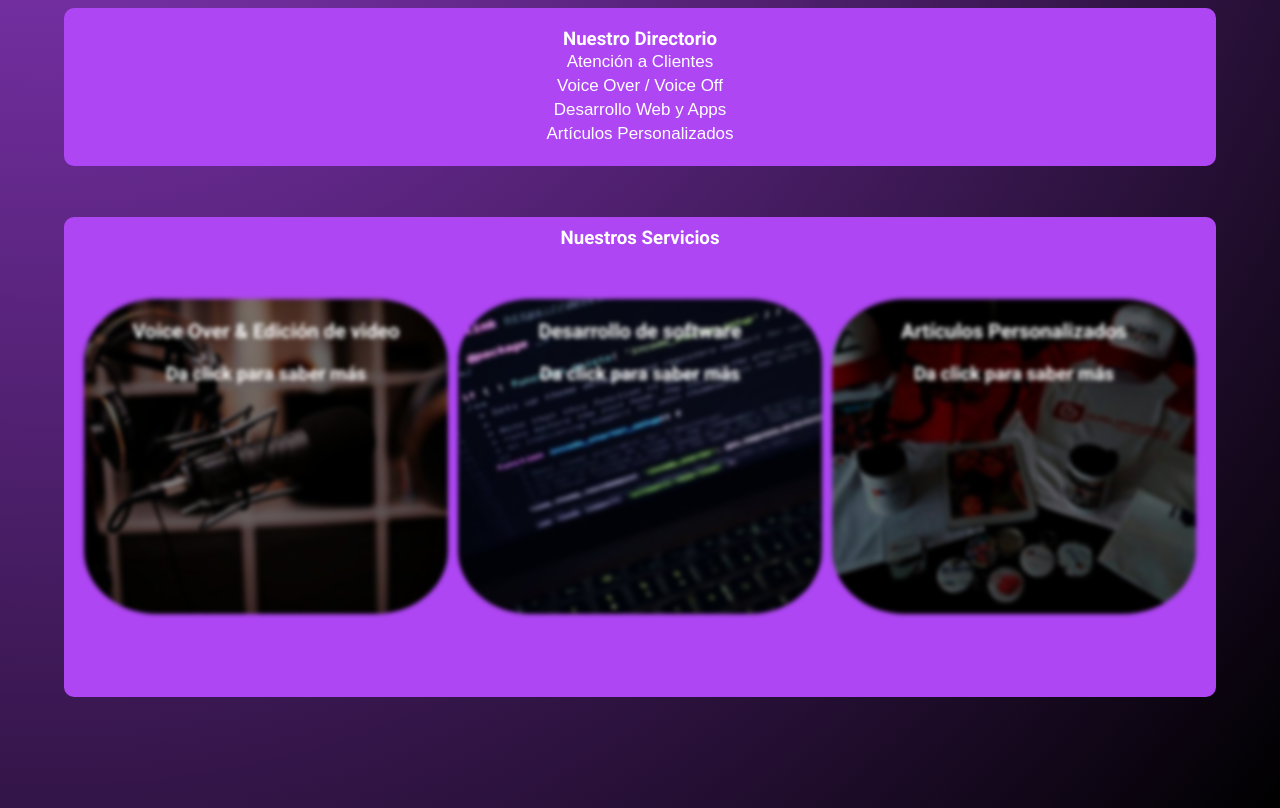
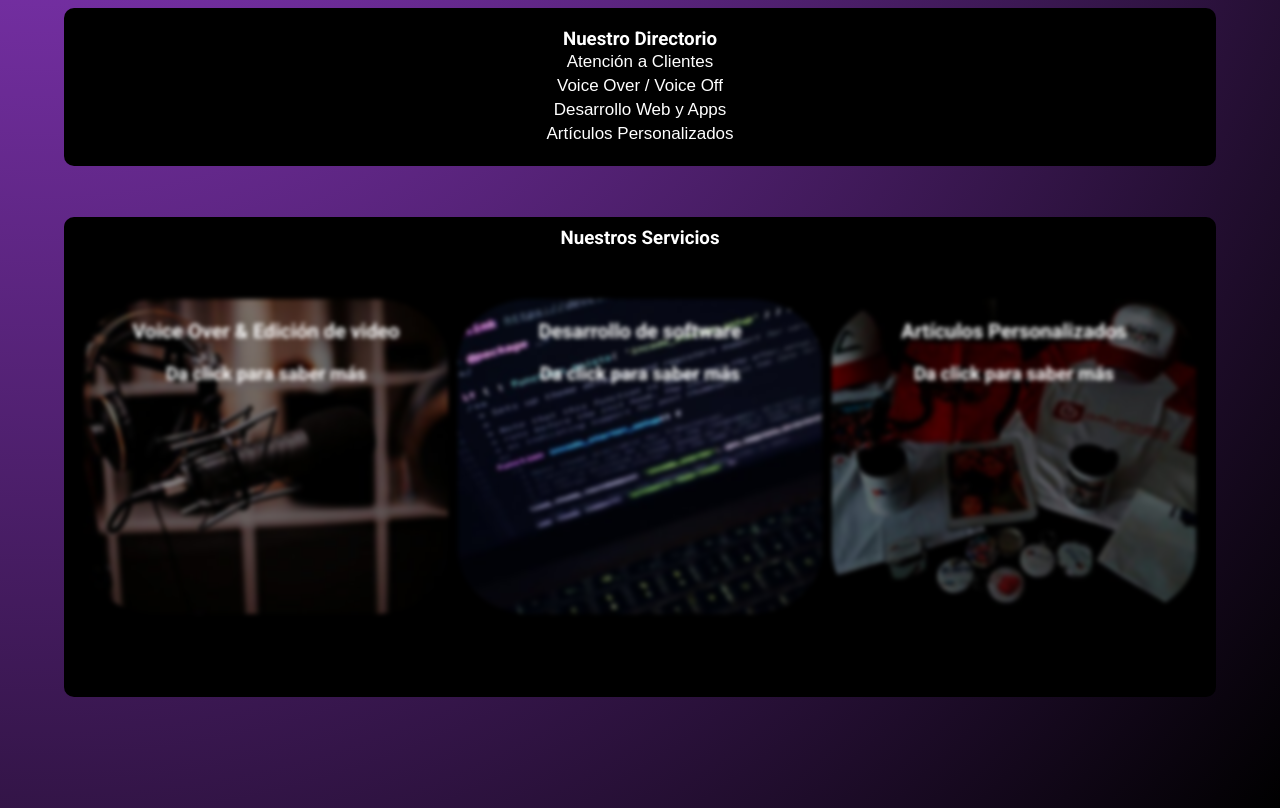
Before and after one commit to BarrasDesigns/VCARD_BarrasDesigns, a plain HTML site: page index.html in a window 1280 px wide. Shown: the part 794-1602 px from the top of the page. Drawn offline with Linux system fonts and the light colour scheme.

Commit message:
Cambio de color en menus

```diff
--- a/assets/styles/styles.css
+++ b/assets/styles/styles.css
@@ -2,6 +2,7 @@
 
 :root {
   --backgroundColor: #ae46f3;
+  --backgroundColorSections: black;
   --backgroundColor1: #262ee4;
   --colorNegro: black;
   --colorBlanco: white;
@@ -124,7 +125,7 @@ h3 {
 /* MODAL */
 /* DIRECTORIO */
 .wrapper--directorio {
-  background: var(--backgroundColor);
+  background: var(--backgroundColorSections);
   border-radius: 10px;
   padding: 10px;
 }
@@ -215,7 +216,7 @@ h3 {
 /* SERVICIOS */
 
 .wrapper--servicios {
-  background: var(--backgroundColor);
+  background: var(--backgroundColorSections);
   border-radius: 10px;
   padding: 10px;
   margin-top: 51px;
```
